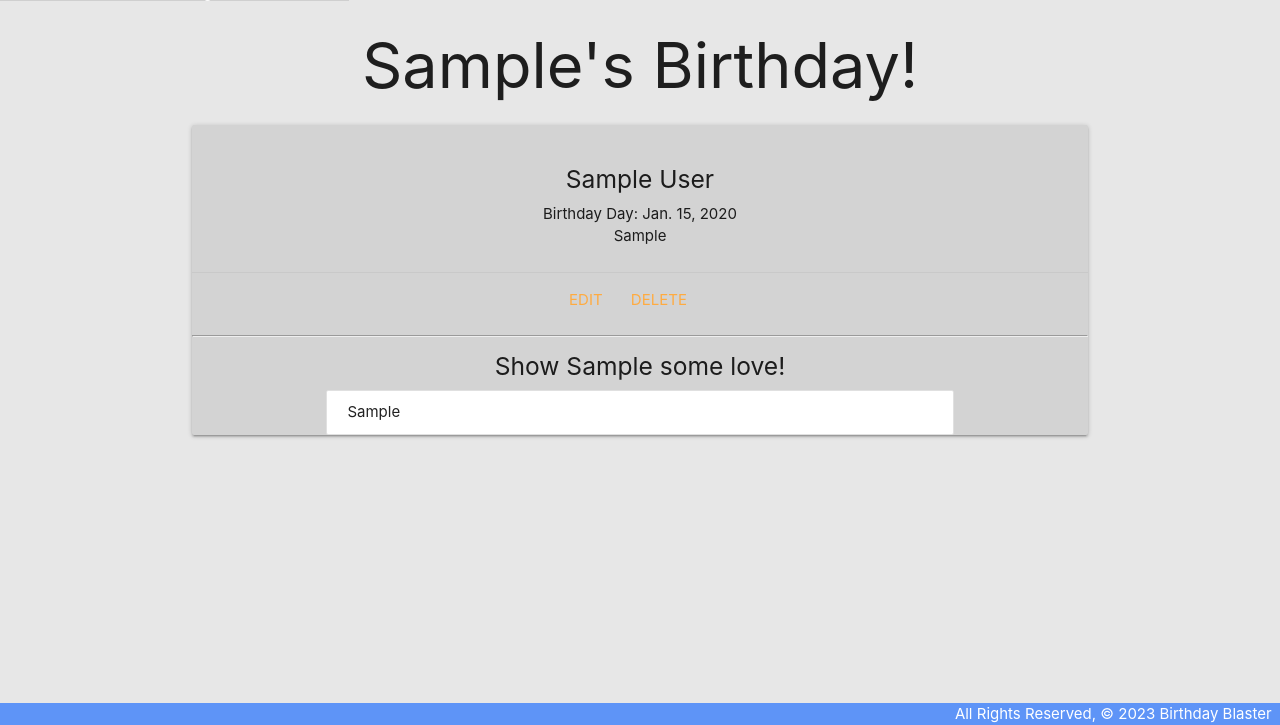
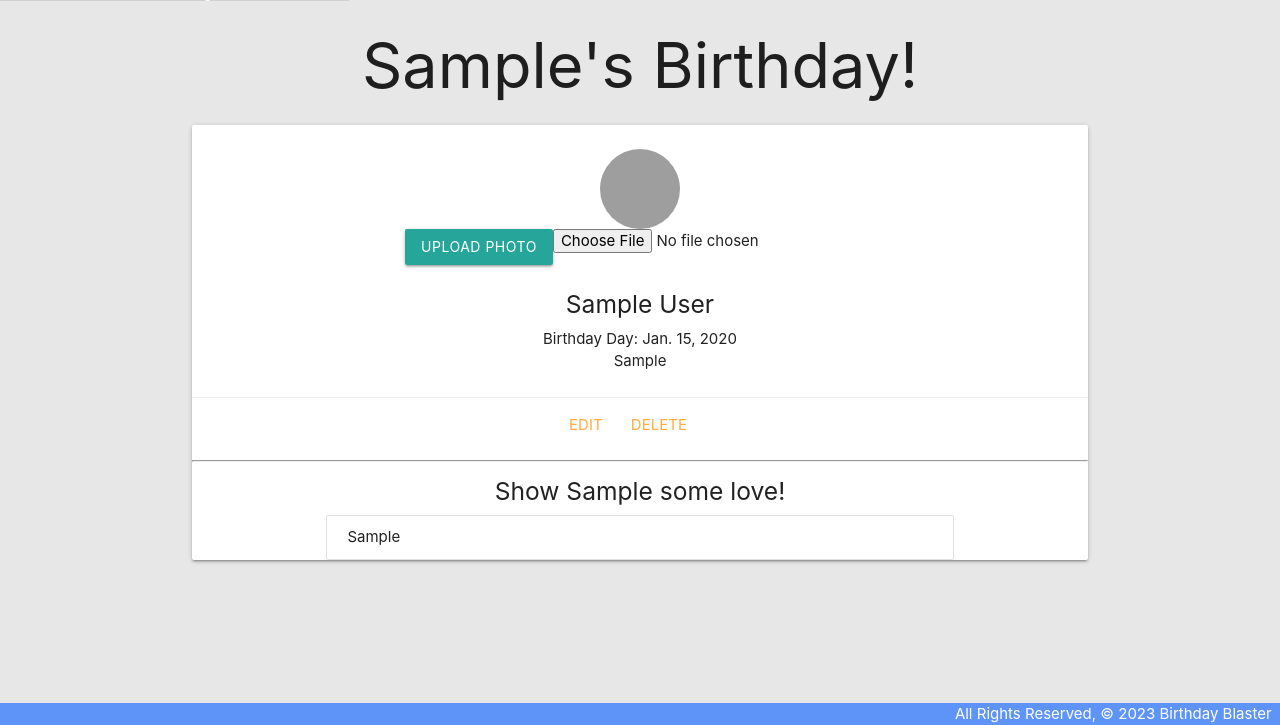
Before and after one commit to jpineda48/Pod1-Project-3, a Django app: page /birthdays/1/ in a window 1280 px wide. Shown: the part 75-800 px from the top of the page. Run offline with Django 4.2, Linux system fonts and the light colour scheme; a user stored in the database is signed in; tables that the repository leaves empty hold one stand-in row (values such as "Sample post"); some web fonts are replaced; grey boxes are pictures that could not be loaded.

Commit message:
photo uploads

```diff
--- a/birthdayblaster/birthdayblaster/settings.py
+++ b/birthdayblaster/birthdayblaster/settings.py
@@ -11,6 +11,11 @@ https://docs.djangoproject.com/en/4.2/ref/settings/
 """
 
 from pathlib import Path
+
+import environ
+
+environ.Env()
+environ.Env.read_env()
 
 # Build paths inside the project like this: BASE_DIR / 'subdir'.
 BASE_DIR = Path(__file__).resolve().parent.parent
--- a/birthdayblaster/main_app/admin.py
+++ b/birthdayblaster/main_app/admin.py
@@ -1,8 +1,9 @@
 from django.contrib import admin
 
-from .models import Birthday, GiftIdea
+from .models import Birthday, GiftIdea, Photo
 
 # Register your models here.
 
 admin.site.register(Birthday)
 admin.site.register(GiftIdea)
+admin.site.register(Photo)
--- a/birthdayblaster/main_app/models.py
+++ b/birthdayblaster/main_app/models.py
@@ -38,3 +38,11 @@ class Birthday(models.Model):
 
     def get_absolute_url(self):
         return reverse('detail', kwargs={'birthday_id': self.id})
+
+
+class Photo(models.Model):
+    url = models.CharField(max_length=200)
+    birthday = models.ForeignKey(Birthday, on_delete=models.CASCADE)
+
+    def __str__(self):
+        return f"Photo for birthday_id: {self.birthday_id} @{self.url}"
--- a/birthdayblaster/main_app/static/css/style.css
+++ b/birthdayblaster/main_app/static/css/style.css
@@ -25,11 +25,21 @@ main {
   #blaster{
     color: #ff92df;
   }
-.avatar {
-  width: 100px;
-  height: 100px;
-  background-color: red;
+#avatar{
+  vertical-align: middle;
+  width: 80px;
+  height: 80px;
+  border-radius: 50%;
 }
-.card{
-  background-color: lightgrey;
-  }
+#bday{
+  display: flex;
+  justify-content: center;
+  flex-direction: column;
+  align-items: center;
+}
+#upload{
+
+  margin: 0;
+  position:relative;
+  display: flex;
+}
--- a/birthdayblaster/main_app/templates/birthdays/detail.html
+++ b/birthdayblaster/main_app/templates/birthdays/detail.html
@@ -5,7 +5,23 @@
 
 <h1 class="center-align">{{ birthday.first_name }}'s Birthday!</h1>
   <div class="card">
-    <div class="card-content">
+    <div class="card-content" id="bday">
+      {% for photo in birthday.photo_set.all %}
+      <img id="avatar" class="center-align circle responsive-img"  src="{{photo.url}}">
+    {% empty %}
+      <div class="card-panel teal-text center-align">No Photos Uploaded</div>
+    {% endfor %}
+
+    <form action="{% url 'add_photo' birthday.id %}" enctype="multipart/form-data" method="POST" class="row"id="upload">
+      {% csrf_token %}
+
+      <br><br>
+      <button type="submit" class="btn">Upload Photo</button>
+      <input type="file" name="photo-file">
+  </form>
+
+
+
       <h5 class="center-align">{{ birthday.first_name }} {{ birthday.last_name }}</h5>
       <p class="center-align">Birthday Day: {{ birthday.date }}</p>
       <p class="center-align">{{ birthday.relationship }}</p>
--- a/birthdayblaster/main_app/templates/main_app/birthday_form.html
+++ b/birthdayblaster/main_app/templates/main_app/birthday_form.html
@@ -17,6 +17,7 @@
     <input type="submit" value="Submit!" class="btn">
   </form>
 
+
   <script>
     const dateEl = document.getElementById('id_date');
     // M is Materialize's global variable
--- a/birthdayblaster/main_app/urls.py
+++ b/birthdayblaster/main_app/urls.py
@@ -10,6 +10,7 @@ urlpatterns = [
     path('birthdays/create/', views.BirthdayCreate.as_view(), name='birthdays_create'),
     path('birthdays/<int:pk>/update/', views.BirthdayUpdate.as_view(), name='birthdays_update'),
     path('birthdays/<int:pk>/delete/', views.BirthdayDelete.as_view(), name='birthdays_delete'),
+    path('birthdays/<int:birthday_id>/add_photo/', views.add_photo, name='add_photo'),
     #need several urls for ideas to work
     path('gifts/', views.GiftList.as_view(), name='gifts_index'),
     path('gifts/<int:pk>/', views.GiftDetail.as_view(), name='gifts_detail'),
--- a/birthdayblaster/main_app/views.py
+++ b/birthdayblaster/main_app/views.py
@@ -1,3 +1,7 @@
+import uuid
+import boto3
+import os
+
 from django.shortcuts import render, redirect
 from django.http import HttpResponse
 from django.views.generic.edit import CreateView, UpdateView, DeleteView
@@ -8,7 +12,7 @@ from django.contrib.auth.forms import UserCreationForm
 from django.contrib.auth.decorators import login_required
 from django.contrib.auth.mixins import LoginRequiredMixin
 
-from.models import Birthday, GiftIdea
+from.models import Birthday, GiftIdea, Photo
 
 #  -----------------------------------------
 
@@ -94,3 +98,25 @@ class GiftDelete(LoginRequiredMixin, DeleteView):
 
 
 # Create your views here.
+
+def add_photo(request, birthday_id):
+    # photo-file will be the "name" attribute on the <input type="file">
+    photo_file = request.FILES.get('photo-file', None)
+    AWS_ACCESS_KEY =os.environ['AWS_ACCESS_KEY']
+    AWS_SECRET_ACCESS_KEY =os.environ['AWS_SECRET_ACCESS_KEY']
+    if photo_file:
+        s3 = boto3.client('s3', aws_access_key_id=AWS_ACCESS_KEY, aws_secret_access_key=AWS_SECRET_ACCESS_KEY)
+        # need a unique "key" for S3 / needs image file extension too
+        key = uuid.uuid4().hex[:6] + photo_file.name[photo_file.name.rfind('.'):]
+        # just in case something goes wrong
+        try:
+            bucket = os.environ['S3_BUCKET']
+            s3.upload_fileobj(photo_file, bucket, key)
+            # build the full url string
+            url = f"{os.environ['S3_BASE_URL']}{bucket}/{key}"
+            # we can assign to cat_id or cat (if you have a cat object)
+            Photo.objects.create(url=url, birthday_id=birthday_id)
+        except Exception as e:
+            print('An error occurred uploading file to S3')
+            print(e)
+    return redirect('detail', birthday_id=birthday_id)
```
Also changed, not shown: birthdayblaster/main_app/migrations/0002_photo.py (added).
